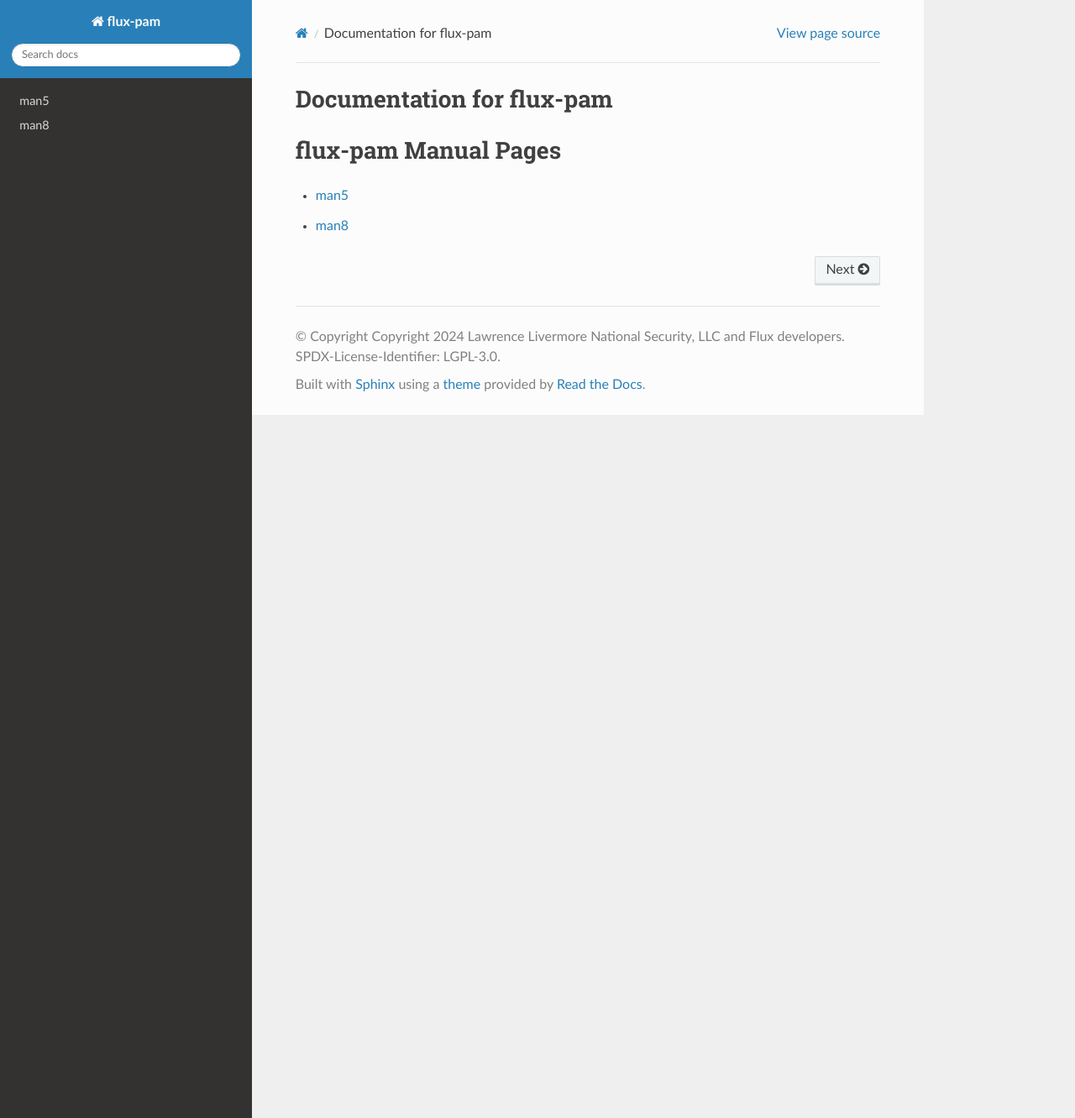
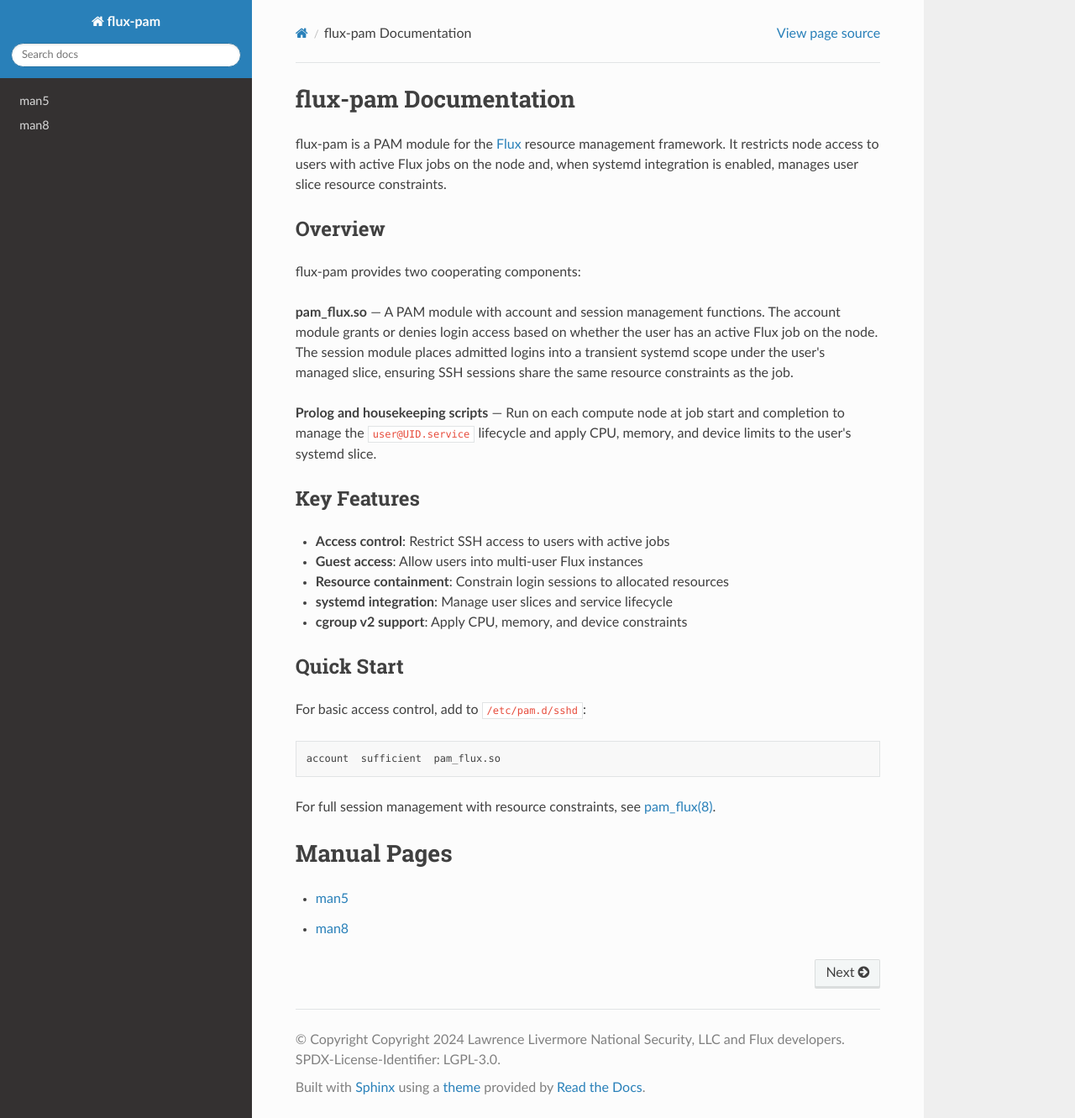
Before and after one commit to flux-framework/flux-pam, a Sphinx documentation site: the page built from doc/index.rst, in a window 1280 px wide and 1331 px high. Shown: the whole window at 84% size. Built offline with Sphinx 7.4.7 and the Read the Docs theme 3.1.0, drawn with Linux system fonts in a browser that asks for light colours; pages that are not in the unit, such as notebooks, are missing from menus.

Commit message:
doc: add introduction to documentation index
Problem: The documentation index lacks context about what flux-pam is
and what it does, jumping directly to man page links.

Add a brief introduction to doc/index.rst with:
- Project description with overview of the two main components
- Key features list for quick scanning
- Quick start example showing simplest configuration
- Proper cross-references to manual pages

This gives readers context before diving into detailed man pages while
staying concise.

Co-Authored-By: Claude Opus 4.6 <noreply@anthropic.com>

```diff
--- a/doc/index.rst
+++ b/doc/index.rst
@@ -1,15 +1,50 @@
-Documentation for flux-pam
-==========================
+flux-pam Documentation
+======================
 
-.. toctree::
-   :maxdepth: 2
-   :caption: Contents:
+flux-pam is a PAM module for the `Flux <https://flux-framework.org>`_
+resource management framework. It restricts node access to users with active
+Flux jobs on the node and, when systemd integration is enabled, manages user
+slice resource constraints.
 
+Overview
+--------
+
+flux-pam provides two cooperating components:
+
+**pam_flux.so** — A PAM module with account and session management functions.
+The account module grants or denies login access based on whether the user
+has an active Flux job on the node. The session module places admitted logins
+into a transient systemd scope under the user's managed slice, ensuring SSH
+sessions share the same resource constraints as the job.
+
+**Prolog and housekeeping scripts** — Run on each compute node at job start
+and completion to manage the ``user@UID.service`` lifecycle and apply CPU,
+memory, and device limits to the user's systemd slice.
+
+Key Features
+------------
+
+- **Access control**: Restrict SSH access to users with active jobs
+- **Guest access**: Allow users into multi-user Flux instances
+- **Resource containment**: Constrain login sessions to allocated resources
+- **systemd integration**: Manage user slices and service lifecycle
+- **cgroup v2 support**: Apply CPU, memory, and device constraints
+
+Quick Start
+-----------
+
+For basic access control, add to ``/etc/pam.d/sshd``:
+
+.. code-block:: text
+
+   account  sufficient  pam_flux.so
+
+For full session management with resource constraints, see :ref:`pam_flux(8) <man-pages>`.
 
 .. _man-pages:
 
-flux-pam Manual Pages
-============================
+Manual Pages
+============
 
 .. toctree::
    :maxdepth: 2
```
